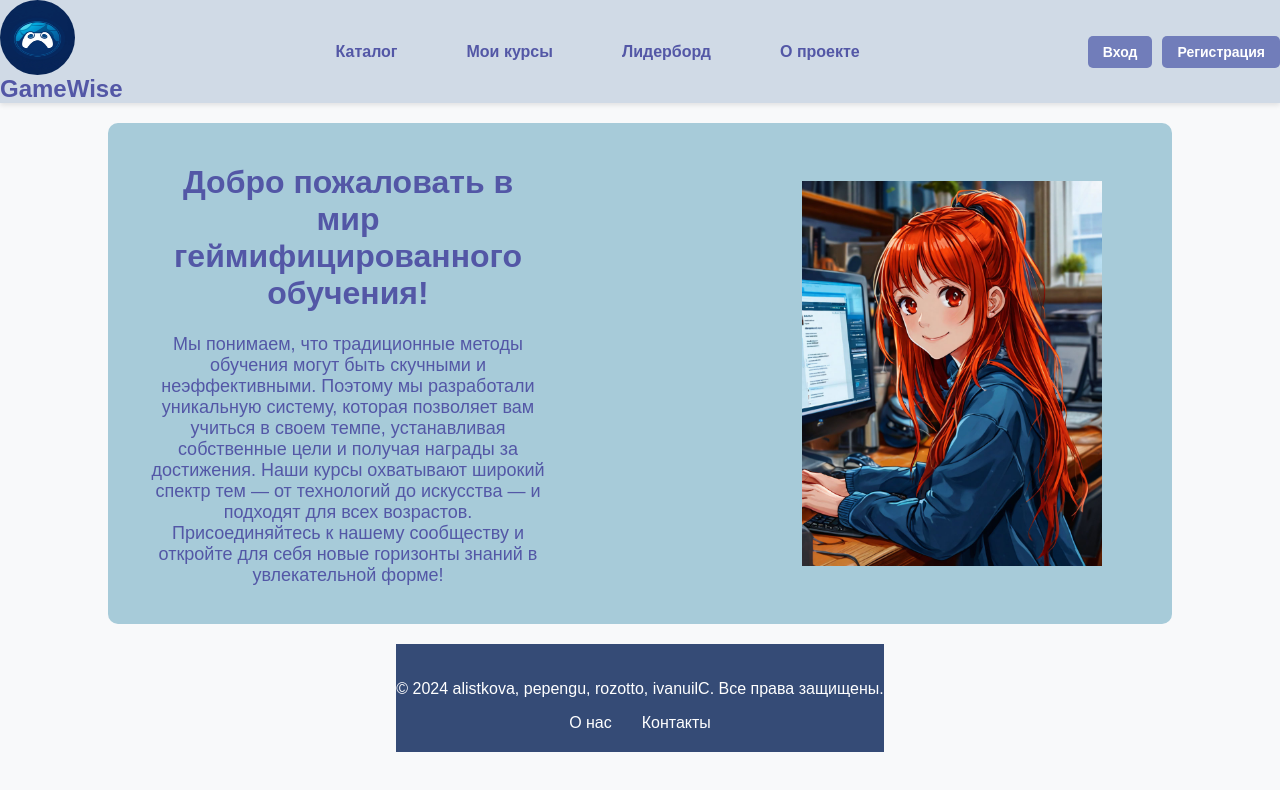
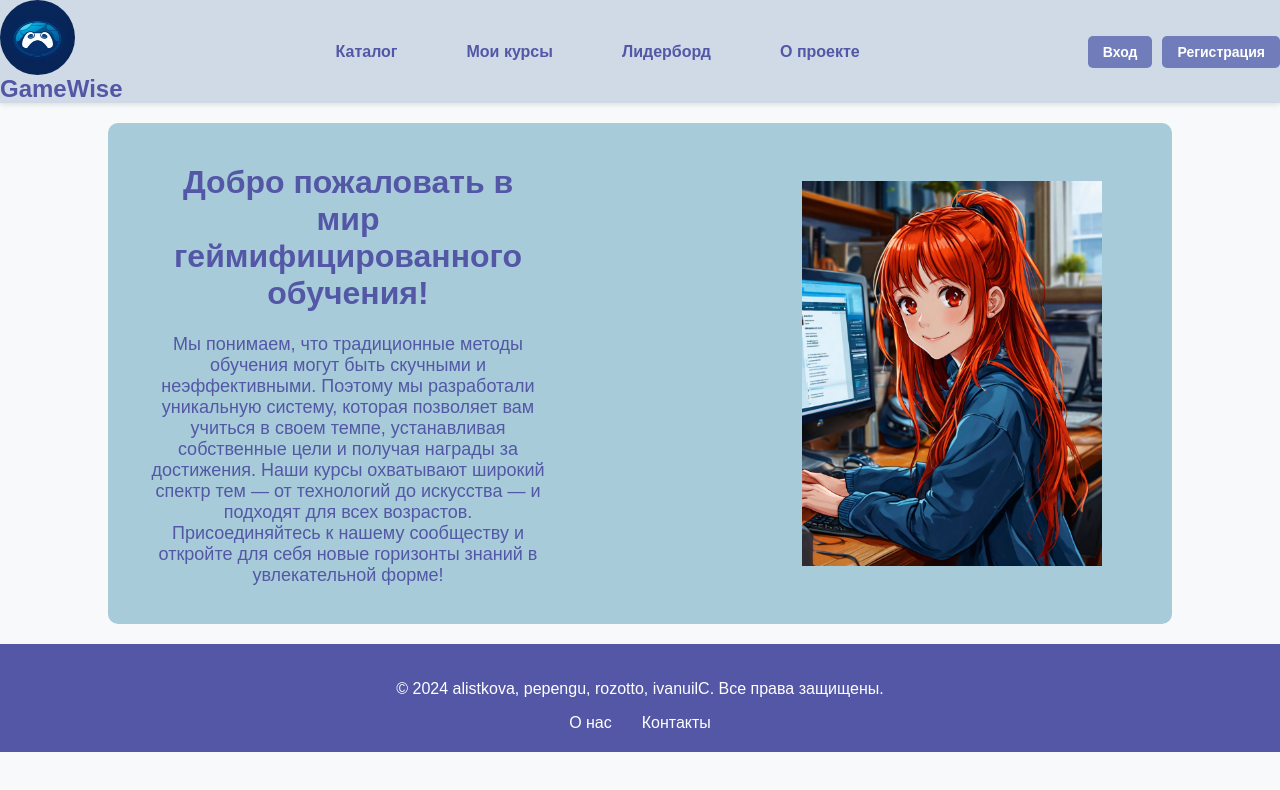
Before and after one commit to rozotto/DDSite, a React (Create React App) app in the folder frontend/: page /home in a window 1280 px wide. Shown: the top 790 px of the page. Built offline with nearby package versions, Linux system fonts and the light colour scheme.

Commit message:
style: change footer style

```diff
--- a/frontend/src/components/Footer.css
+++ b/frontend/src/components/Footer.css
@@ -1,13 +1,16 @@
 .footer {
-    background-color: #354b76;
+    background-color: #5357A6;
     color: white;
     padding: 20px 0;
     text-align: center;
+    width: 100%;
+    position: relative;
 }
 
 .footer-content {
     max-width: 1200px;
     margin: 0 auto;
+    padding: 0 20px;
 }
 
 .footer-links {
```
